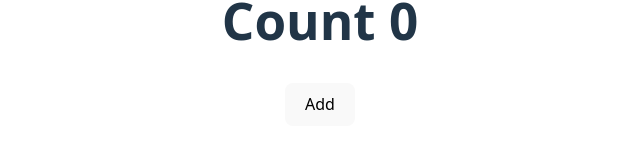
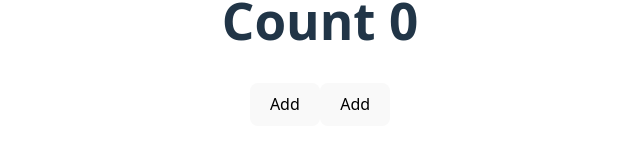
Before and after one commit to amide-init/tide-app, a React (Vite) app: page / in a window 1280 px wide. Shown: the part 358-506 px from the top of the page, without its empty margins (320-960 px from the left). Built offline with nearby package versions, Linux system fonts and the light colour scheme.

Commit message:
reset button created

```diff
--- a/src/App.jsx
+++ b/src/App.jsx
@@ -13,6 +13,12 @@ function App() {
         setValue(value + 1);
       }
      } >Add</button>
+
+     <button onClick={
+      () => {
+        setValue(0);
+      }
+     } >Add</button>
     </>
   )
 }
```
